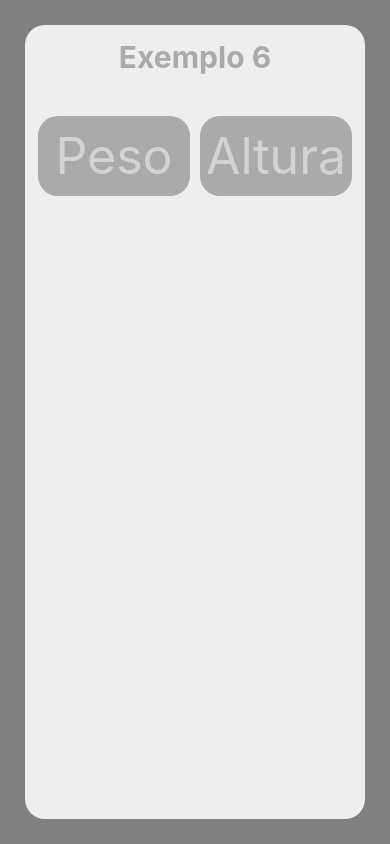
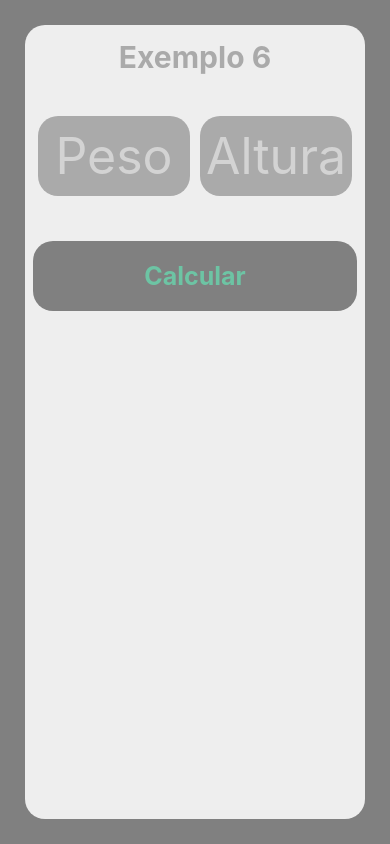
Before and after one commit to motaxyz/aula_expo, a React Native app: screen / in a window 390 px wide. Built offline with nearby package versions, Linux system fonts and the light colour scheme.

Commit message:
Botão calcular
criando e estilizando o botão calcular

```diff
--- /dev/null
+++ b/src/ex6/botao/index.js
@@ -0,0 +1,14 @@
+import { Pressable, Text } from 'react-native';
+import styles from './styles'
+
+export default function Botao({children}) {
+    return(
+        <Pressable style={({pressed}) => pressed ?
+        [styles.botao, styles.btnPress]
+        :
+        styles.botao}
+        >
+            <Text style={styles.txtBotao}>{children}</Text>
+        </Pressable>
+    )
+}
--- /dev/null
+++ b/src/ex6/botao/styles.js
@@ -0,0 +1,26 @@
+import { StyleSheet } from "react-native";
+
+const styles = StyleSheet.create({
+    botao: {
+        width: '100%',
+        backgroundColor: 'grey',
+        // backgroundColor: '#6dc4a4',
+        margin: 10,
+        borderRadius: 20,
+    },
+    txtBotao: {
+        fontSize: 25,
+        color: '#6dc4a4',
+        textAlign: 'center',
+        padding: 20,
+        fontWeight: 'bold',
+    },
+    btnPress: {
+        borderWidth: 4,
+
+        borderColor: '#6dc4a4'
+    }
+
+})
+
+export default styles;
--- a/src/ex6/index.js
+++ b/src/ex6/index.js
@@ -1,6 +1,7 @@
 import { View, Text } from 'react-native';
 
 import Input from './input';
+import Botao from './botao';
 
 import styles from './styles'
 
@@ -12,6 +13,8 @@ export default function Exemplo6 (){
             <Input placeholder='Peso'/>
             <Input placeholder='Altura'/>
             </View>
+
+            <Botao>Calcular</Botao>
         </View>
     )
 };
```
